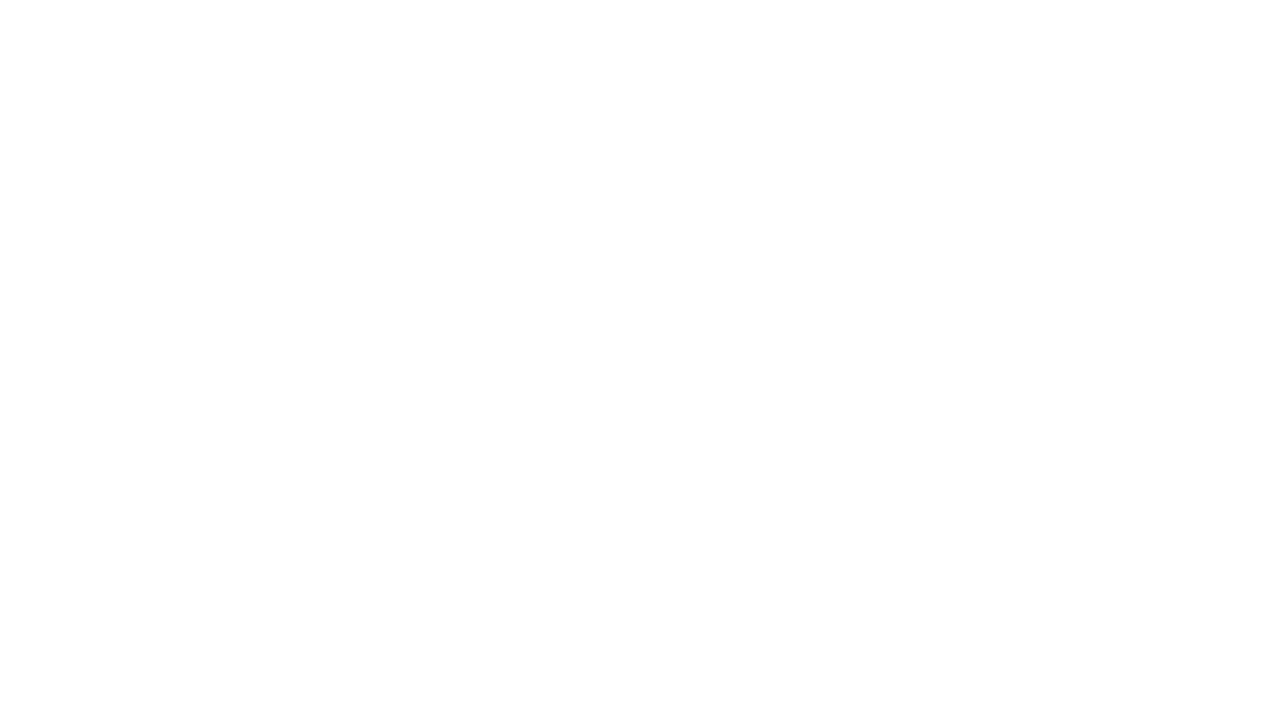
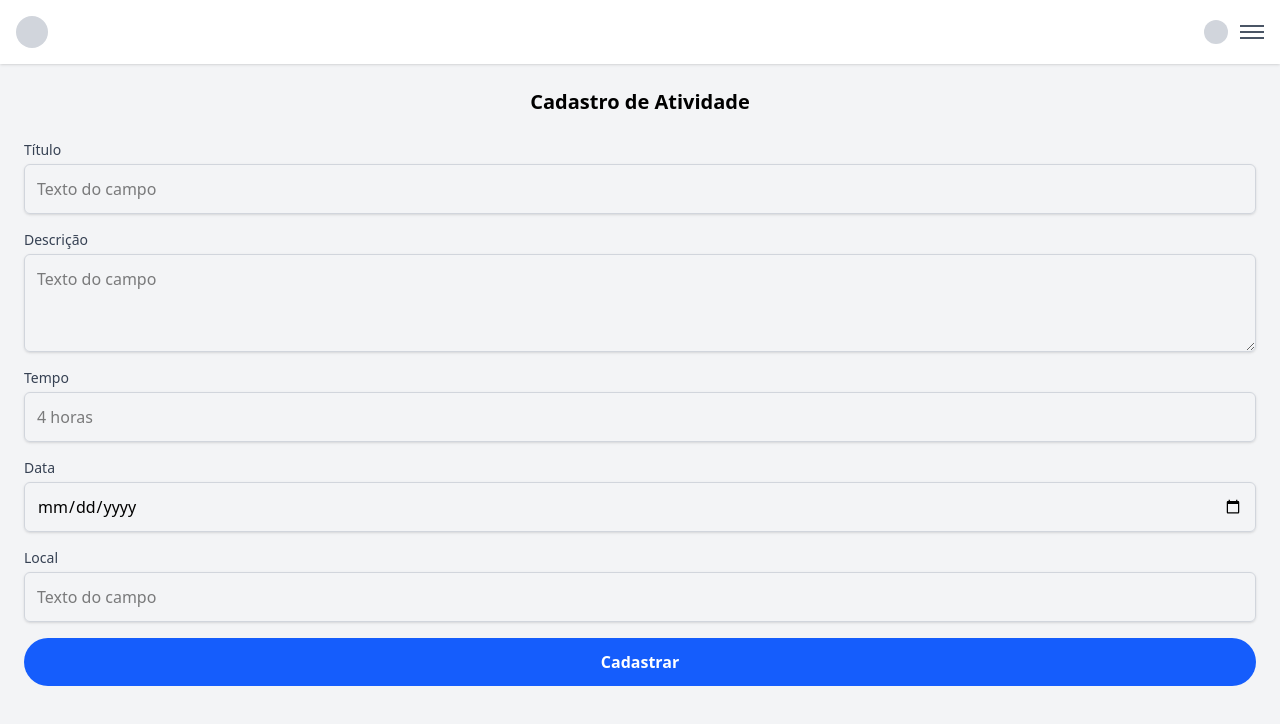
Before and after one commit to anafigueiroo/Frontend-ACConecta, a Nuxt app: page /instituicao/cadastrar-acc in a window 1280 px wide. Before the commit this address had no page. Shown: the top 724 px of the page. Built offline with nearby package versions, Linux system fonts and the light colour scheme.

Commit message:
Adiciona alterações da tela de cadastro de ACC

```diff
--- /dev/null
+++ b/pages/instituicao/cadastrar-acc.vue
@@ -0,0 +1,112 @@
+<template>
+  <div class="min-h-screen bg-gray-100 flex flex-col">
+    <!-- Cabeçalho -->
+    <header class="bg-white p-4 flex justify-between items-center shadow-sm">
+      <div class="flex items-center">
+        <!-- Placeholder para o logo -->
+        <div class="w-8 h-8 bg-gray-300 rounded-full"></div>
+      </div>
+      <div class="flex items-center space-x-3">
+        <!-- Ícone de usuário -->
+        <div class="w-6 h-6 bg-gray-300 rounded-full"></div>
+        <!-- Ícone de menu -->
+        <div class="w-6 h-6 flex flex-col justify-center space-y-1">
+          <span class="block w-full h-0.5 bg-gray-600"></span>
+          <span class="block w-full h-0.5 bg-gray-600"></span>
+          <span class="block w-full h-0.5 bg-gray-600"></span>
+        </div>
+      </div>
+    </header>
+
+    <!-- Conteúdo Principal -->
+    <main class="flex-1 p-6">
+      <h1 class="text-xl font-semibold text-center mb-6">Cadastro de Atividade</h1>
+
+      <!-- Formulário -->
+      <form @submit.prevent="handleSubmit" class="space-y-4">
+        <!-- Título -->
+        <div>
+          <label for="titulo" class="block text-sm font-medium text-gray-700">Título</label>
+          <input
+            v-model="form.titulo"
+            type="text"
+            id="titulo"
+            placeholder="Texto do campo"
+            class="mt-1 block w-full p-3 border border-gray-300 rounded-md shadow-sm focus:outline-none focus:ring-2 focus:ring-blue-500"
+          />
+        </div>
+
+        <!-- Descrição -->
+        <div>
+          <label for="descricao" class="block text-sm font-medium text-gray-700">Descrição</label>
+          <textarea
+            v-model="form.descricao"
+            id="descricao"
+            placeholder="Texto do campo"
+            rows="3"
+            class="mt-1 block w-full p-3 border border-gray-300 rounded-md shadow-sm focus:outline-none focus:ring-2 focus:ring-blue-500"
+          ></textarea>
+        </div>
+
+        <!-- Tempo -->
+        <div>
+          <label for="tempo" class="block text-sm font-medium text-gray-700">Tempo</label>
+          <input
+            v-model="form.tempo"
+            type="text"
+            id="tempo"
+            placeholder="4 horas"
+            class="mt-1 block w-full p-3 border border-gray-300 rounded-md shadow-sm focus:outline-none focus:ring-2 focus:ring-blue-500"
+          />
+        </div>
+
+        <!-- Data -->
+        <div>
+          <label for="data" class="block text-sm font-medium text-gray-700">Data</label>
+          <input
+            v-model="form.data"
+            type="date"
+            id="data"
+            class="mt-1 block w-full p-3 border border-gray-300 rounded-md shadow-sm focus:outline-none focus:ring-2 focus:ring-blue-500"
+          />
+        </div>
+
+        <!-- Local -->
+        <div>
+          <label for="local" class="block text-sm font-medium text-gray-700">Local</label>
+          <input
+            v-model="form.local"
+            type="text"
+            id="local"
+            placeholder="Texto do campo"
+            class="mt-1 block w-full p-3 border border-gray-300 rounded-md shadow-sm focus:outline-none focus:ring-2 focus:ring-blue-500"
+          />
+        </div>
+
+        <!-- Botão Cadastrar -->
+        <button
+          type="submit"
+          class="w-full bg-blue-600 text-white p-3 rounded-full font-semibold hover:bg-blue-700 transition-colors"
+        >
+          Cadastrar
+        </button>
+      </form>
+    </main>
+  </div>
+</template>
+
+<script setup>
+import { ref } from 'vue'
+
+const form = ref({
+  titulo: '',
+  descricao: '',
+  tempo: '',
+  data: '',
+  local: '',
+})
+
+const handleSubmit = () => {
+  console.log('Formulário enviado:', form.value)
+}
+</script>
```
